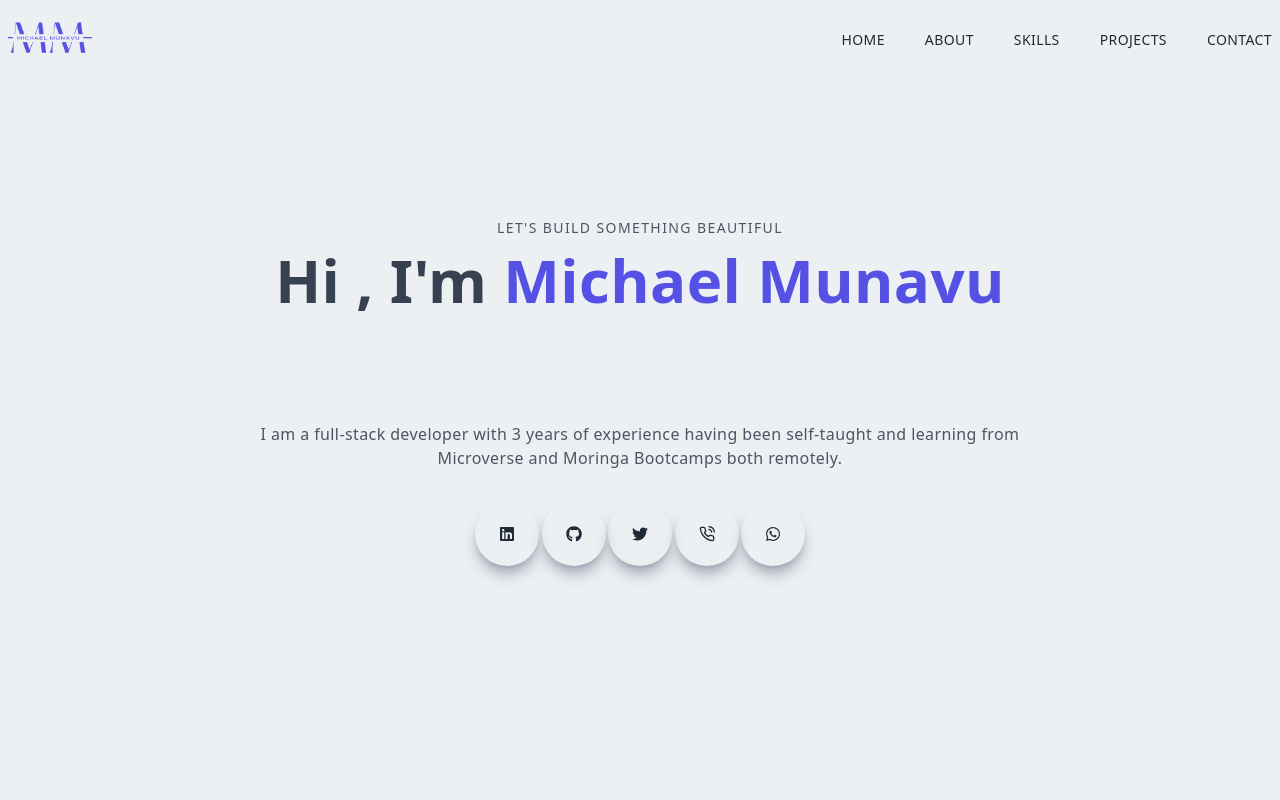
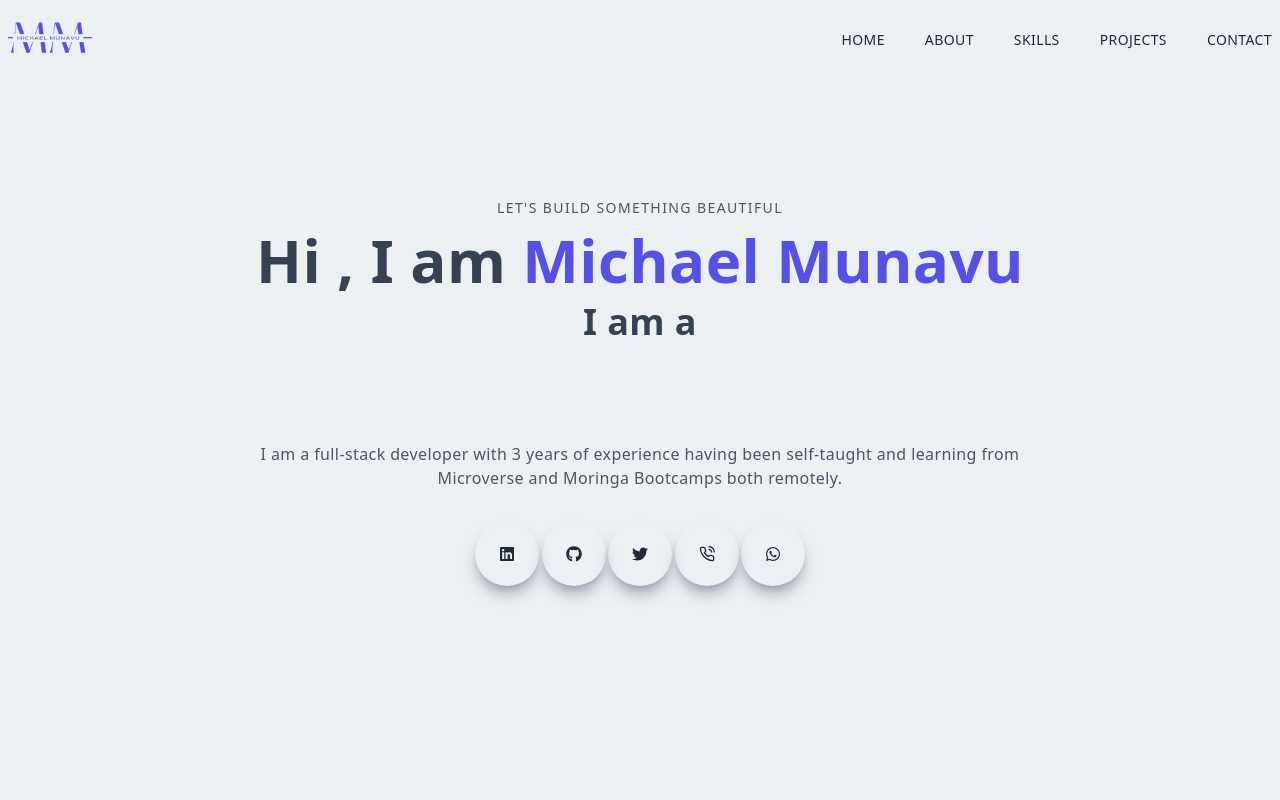
Before and after one commit to MICHAELMUNAVU83/michael-munavu, a Next.js app: page / in a window 1280 px wide. Shown: the top 800 px of the page. Built offline with nearby package versions, Linux system fonts and the light colour scheme.

Commit message:
Changed typed color

```diff
--- a/components/Main.jsx
+++ b/components/Main.jsx
@@ -11,9 +11,11 @@ const Main = () => {
             LET'S BUILD SOMETHING BEAUTIFUL
           </p>
           <h1 className="py-3 text-gray-700">
-            Hi , I'm <span className="text-[#5651e5]">Michael Munavu</span>
+            Hi , I am <span className="text-[#5651e5]">Michael Munavu</span>
           </h1>
-          <h1 className="py-3 text-gray-700">
+          <h2 className=" text-gray-700 text-center">I am a</h2>
+
+          <h1 className="py-3 text-[#5651e5]">
             <Typewriter
               options={{
                 strings: [
```
